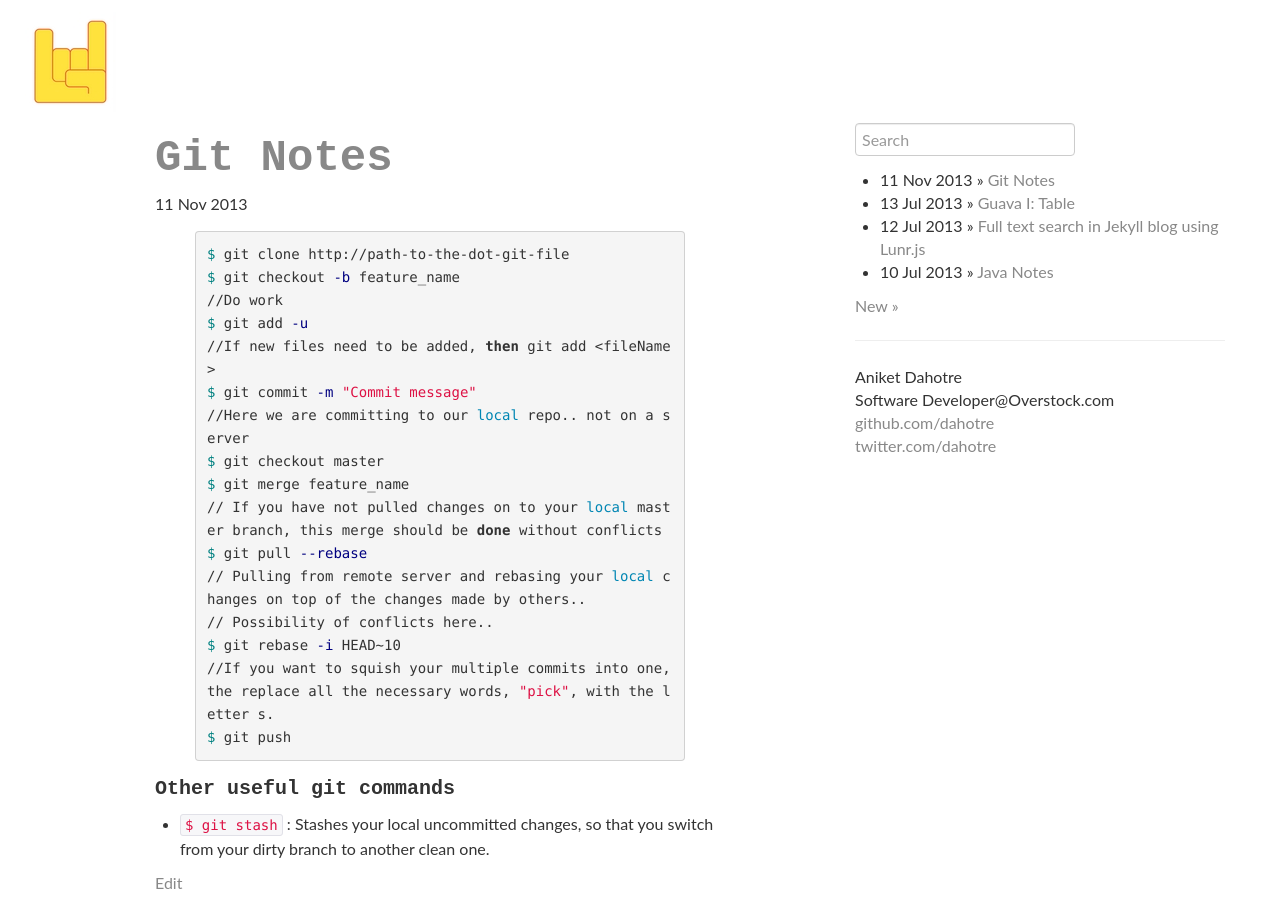
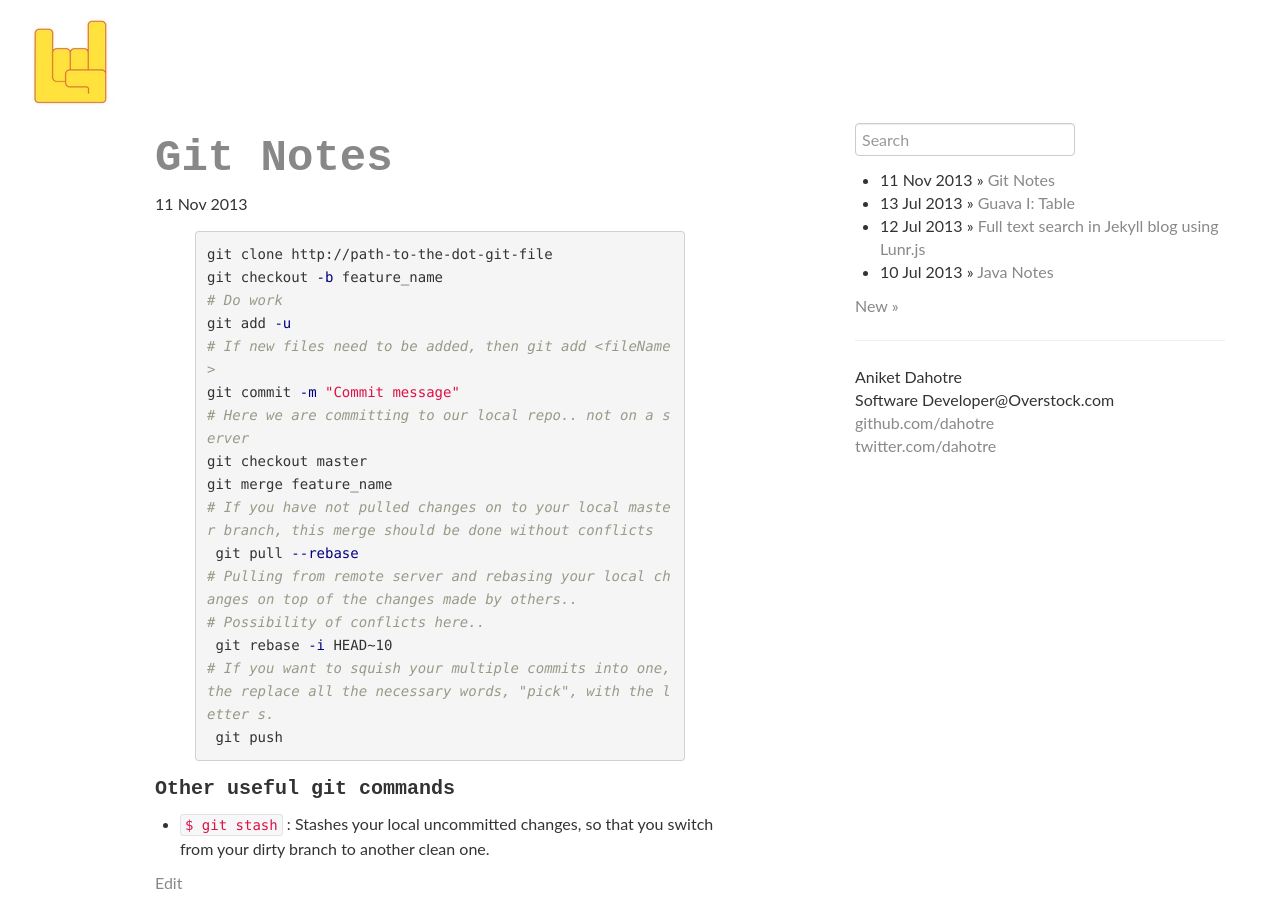
Before and after one commit to dahotre/dahotre.github.io, a Jekyll site: the page built from _posts/2013-11-11-Git-Notes.markdown, in a window 1280 px wide. Built offline with Jekyll 4.4.1, drawn with Linux system fonts in a browser that asks for light colours; nearby versions of some CDN libraries.

```diff
--- a/_posts/2013-11-11-Git-Notes.markdown
+++ b/_posts/2013-11-11-Git-Notes.markdown
@@ -5,22 +5,22 @@ date:   2013-11-11 11:10
 location:   "2013-11-11-Git-Notes.markdown"
 ---
 {% highlight Shell %}
-$ git clone http://path-to-the-dot-git-file
-$ git checkout -b feature_name
-//Do work
-$ git add -u
-//If new files need to be added, then git add <fileName>
-$ git commit -m "Commit message"
-//Here we are committing to our local repo.. not on a server
-$ git checkout master
-$ git merge feature_name
-// If you have not pulled changes on to your local master branch, this merge should be done without conflicts
-$ git pull --rebase
-// Pulling from remote server and rebasing your local changes on top of the changes made by others..
-// Possibility of conflicts here..
-$ git rebase -i HEAD~10
-//If you want to squish your multiple commits into one, the replace all the necessary words, "pick", with the letter s.
-$ git push
+git clone http://path-to-the-dot-git-file
+git checkout -b feature_name
+# Do work
+git add -u
+# If new files need to be added, then git add <fileName>
+git commit -m "Commit message"
+# Here we are committing to our local repo.. not on a server
+git checkout master
+git merge feature_name
+# If you have not pulled changes on to your local master branch, this merge should be done without conflicts
+ git pull --rebase
+# Pulling from remote server and rebasing your local changes on top of the changes made by others..
+# Possibility of conflicts here..
+ git rebase -i HEAD~10
+# If you want to squish your multiple commits into one, the replace all the necessary words, "pick", with the letter s.
+ git push
 {% endhighlight %}
 
 #### Other useful git commands
```
